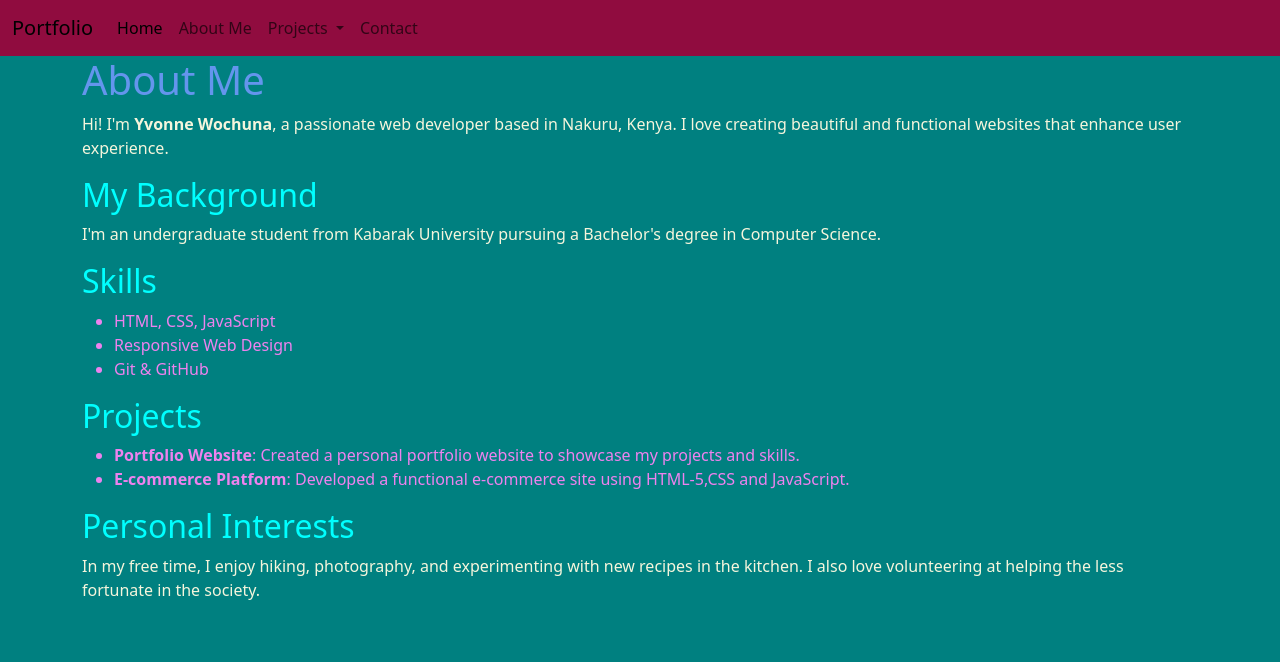
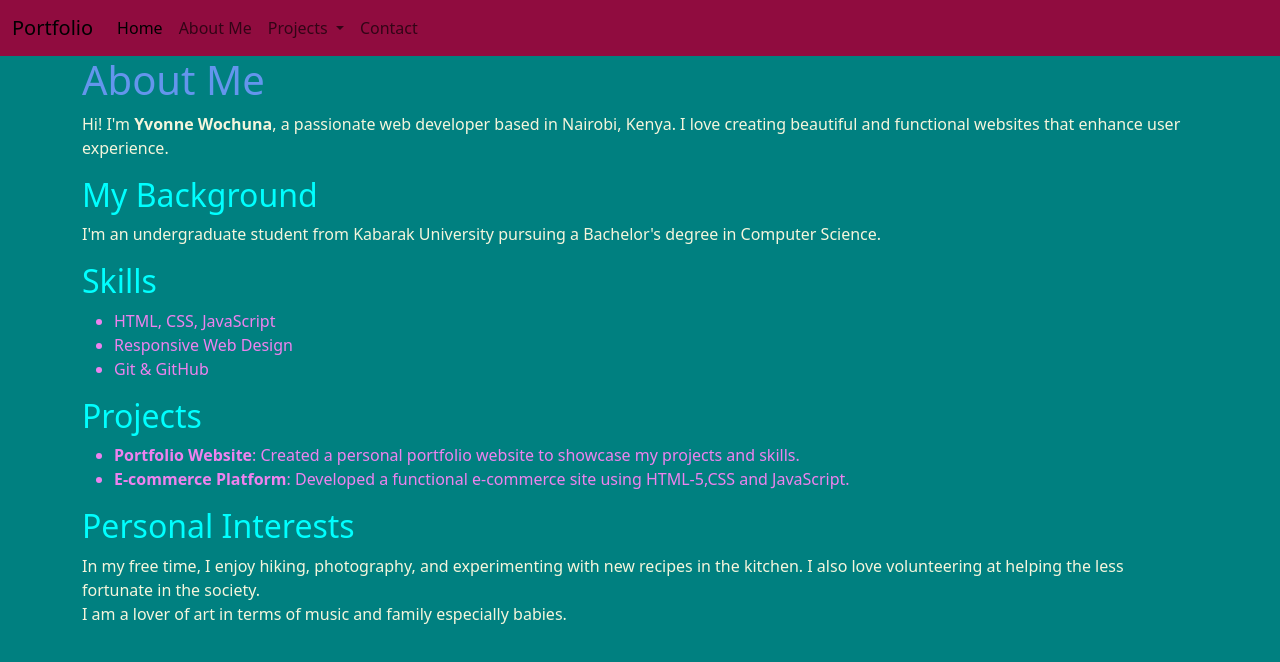
Before and after one commit to wochuna/Portfolio, a plain HTML site: page aboutme.html in a window 1280 px wide. Drawn offline with nearby package versions, Linux system fonts and the light colour scheme.

Commit message:
about me

```diff
--- a/aboutme.html
+++ b/aboutme.html
@@ -50,7 +50,7 @@
 
 <div class="container">
     <h1>About Me</h1>
-    <p>Hi! I'm <strong>Yvonne Wochuna</strong>, a passionate web developer based in Nakuru, Kenya. I love creating beautiful and functional websites that enhance user experience.</p>
+    <p>Hi! I'm <strong>Yvonne Wochuna</strong>, a passionate web developer based in Nairobi, Kenya. I love creating beautiful and functional websites that enhance user experience.</p>
 
     <h2>My Background</h2>
     <p>I'm an undergraduate student from Kabarak University pursuing a Bachelor's degree in Computer Science.</p>
@@ -69,7 +69,9 @@
     </ul>
 
     <h2>Personal Interests</h2>
-    <p>In my free time, I enjoy hiking, photography, and experimenting with new recipes in the kitchen. I also love volunteering at helping the less fortunate in the society.</p>
+    <p>In my free time, I enjoy hiking, photography, and experimenting with new recipes in the kitchen. I also love volunteering at helping the less fortunate in the society.<br>
+      I am a lover of art in terms of music and family especially babies.</p>
+
 
 
 
```
